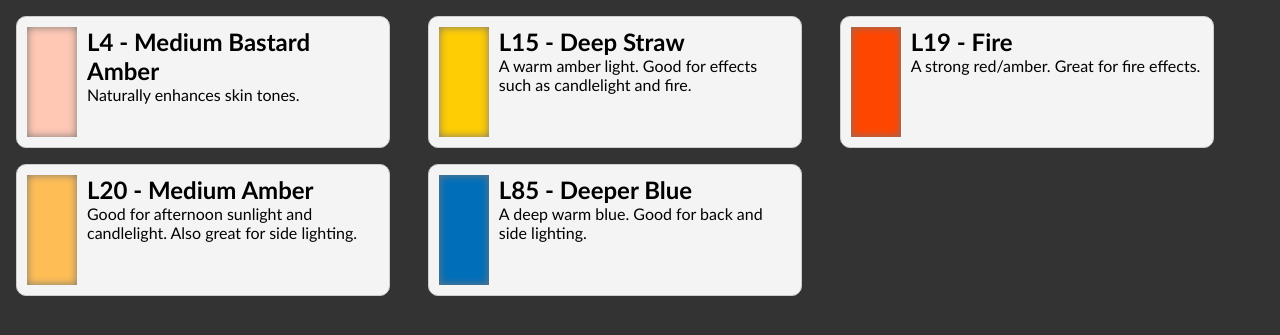
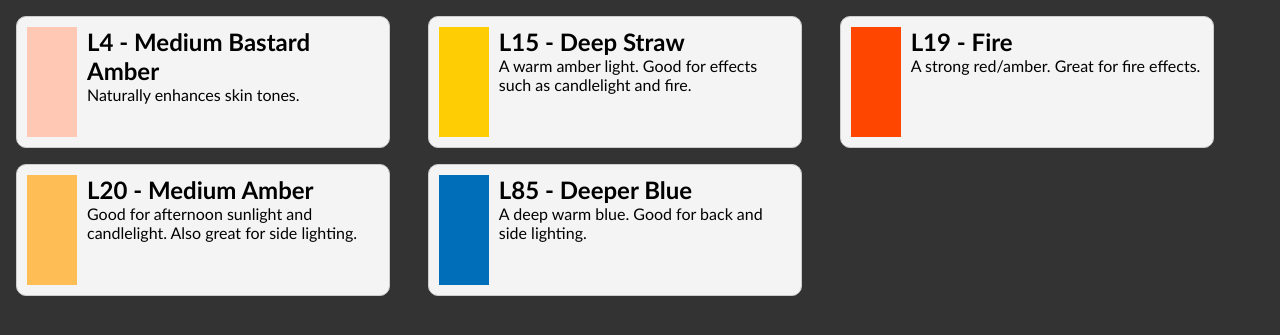
Before and after one commit to wjdp/gel-view, a Django app: page / in a window 1280 px wide. Shown: the part 51-386 px from the top of the page. Run offline with Django 3.2, Linux system fonts and the light colour scheme; data comes from the database, SQL or seed files in the repository; parts of the project's set-up code (start-up, migrations or seed data) failed here and were passed over.

Commit message:
update styles

```diff
--- a/templates/html.html
+++ b/templates/html.html
@@ -3,6 +3,7 @@
 <html>
 <head>
 	<title>GelView</title>
+	<meta name="viewport" content="width=device-width, initial-scale=1, maximum-scale=1">
 	<style type="text/css">
 	* {font-family: Candara, Calibri, Segoe, "Segoe UI", Optima, Arial, sans-serif; padding: 0; margin:0;}
 
@@ -43,6 +44,7 @@
 	}
 	ul.gel-index:nth-child(2n+1) {
 		margin-right: 0;
+		clear: left;
 	}
 	ul.gel-index li div.box{
 
@@ -59,10 +61,9 @@
 		width:50px;
 		height:110px;
 		margin-right: 10px;
-		box-shadow:inset 0 0 8px #777;
 	}
 
-	@media screen and (max-width: 430px) {
+	@media screen and (max-width: 540px) {
 		ul.gel-index li {
 			float:none;
 			width:100%;
```
